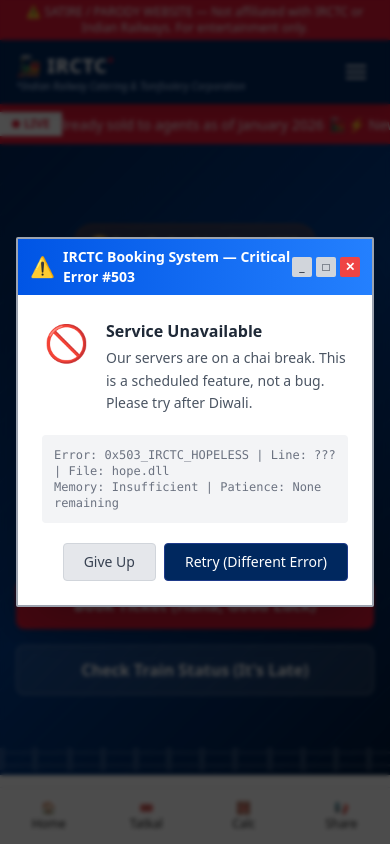
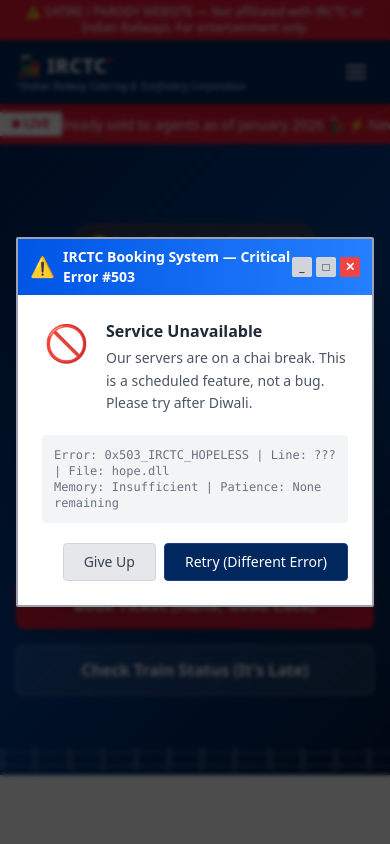
Before and after one commit to OshekharO/IRCTC-Satire, a Next.js app: page / in a window 390 px wide. Shown: the top 844 px of the page. Built offline with nearby package versions, Linux system fonts and the light colour scheme.

Commit message:
Remove mobile sticky quick actions (#16)

```diff
--- a/app/layout.tsx
+++ b/app/layout.tsx
@@ -3,8 +3,7 @@ import "./globals.css";
 import Header from "@/components/Header";
 import Footer from "@/components/Footer";
 import BackToTop from "@/components/BackToTop";
-import QuickActions from '@/components/QuickActions';
 import { Analytics } from "@vercel/analytics/next";
 export const metadata: Metadata = { metadataBase:new URL('https://irctc.eu.org') };
 const jsonLd={"@context":"https://schema.org","@type":"WebSite","name":"IRCTC Satire"};
-export default function RootLayout({children}:{children:React.ReactNode}){return(<html lang='en-IN'><head><script type='application/ld+json' dangerouslySetInnerHTML={{__html:JSON.stringify(jsonLd)}}/></head><body className='font-sans flex flex-col min-h-screen'><Header/><main className='flex-1'>{children}</main><Footer/><BackToTop/><QuickActions/><Analytics/></body></html>)}
+export default function RootLayout({children}:{children:React.ReactNode}){return(<html lang='en-IN'><head><script type='application/ld+json' dangerouslySetInnerHTML={{__html:JSON.stringify(jsonLd)}}/></head><body className='font-sans flex flex-col min-h-screen'><Header/><main className='flex-1'>{children}</main><Footer/><BackToTop/><Analytics/></body></html>)}
--- a/components/QuickActions.tsx
+++ /dev/null
@@ -1,5 +0,0 @@
-'use client';
-import Link from 'next/link';
-export default function QuickActions(){
- return (<nav className='fixed bottom-0 left-0 right-0 z-50 md:hidden bg-white border-t shadow-lg'><div className='grid grid-cols-4 text-center text-xs'><Link href='/' className='py-3'>🏠<div>Home</div></Link><Link href='/tatkal' className='py-3'>🎟️<div>Tatkal</div></Link><Link href='/calculator' className='py-3'>🧮<div>Calc</div></Link><Link href='/hall-of-shame' className='py-3'>📢<div>Share</div></Link></div></nav>);
-}
```
